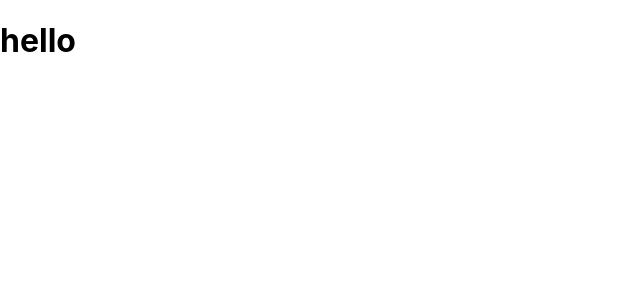
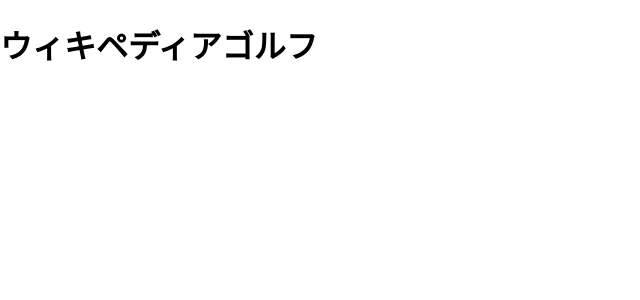
Before and after one commit to shoojii012/wikigolf, a Next.js app: page / in a window 1280 px wide. Shown: the top 300 px of the page, without its empty margins (0-640 px from the left). Built offline with nearby package versions, Linux system fonts and the light colour scheme.

Commit message:
とりあえず、必要な単語だけlistで抽出できたやつ

```diff
--- a/package.json
+++ b/package.json
@@ -10,7 +10,7 @@
   },
   "dependencies": {
     "axios": "^1.5.0",
-    "next": "13.4.19",
+    "next": "^13.4.19",
     "react": "18.2.0",
     "react-dom": "18.2.0"
   },
--- a/pages/index.js
+++ b/pages/index.js
@@ -4,6 +4,7 @@
 
 export default function Home() {
   return (
-    <h1>hello</h1>
+    <h1>ウィキペディアゴルフ</h1>
   )
+
 }
--- a/pages/wiki/[title].js
+++ b/pages/wiki/[title].js
@@ -1,4 +1,3 @@
-
 import { useRouter } from 'next/router'
 import axios from 'axios';
 import { useEffect, useState } from 'react';
```
Also changed, not shown: 1 other file (tests, documents, lock files or other folders).
